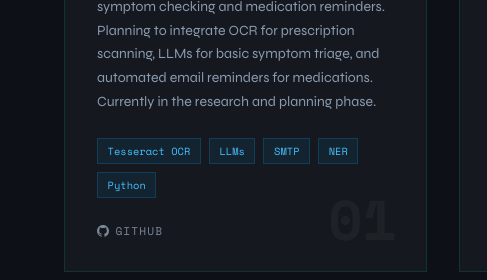
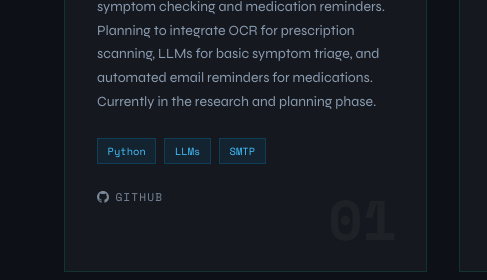
Before and after one commit to sncs1311/my-portfolio, a plain HTML site: page index.html in a window 1280 px wide. Shown: the part 2620-2900 px from the top of the page, 0-487 px from the left. Drawn offline with nearby package versions, Linux system fonts and the light colour scheme.

Commit message:
Changes made to html file.

```diff
--- a/index.html
+++ b/index.html
@@ -601,11 +601,9 @@
         An early-stage healthcare assistant for symptom checking and medication reminders. Planning to integrate OCR for prescription scanning, LLMs for basic symptom triage, and automated email reminders for medications. Currently in the research and planning phase.
       </p>
       <div class="project-tags">
-        <span class="project-tag">Tesseract OCR</span>
+        <span class="project-tag">Python</span>
         <span class="project-tag">LLMs</span>
         <span class="project-tag">SMTP</span>
-        <span class="project-tag">NER</span>
-        <span class="project-tag">Python</span>
       </div>
       <div class="project-links">
         <a href="#" class="project-link">
```
